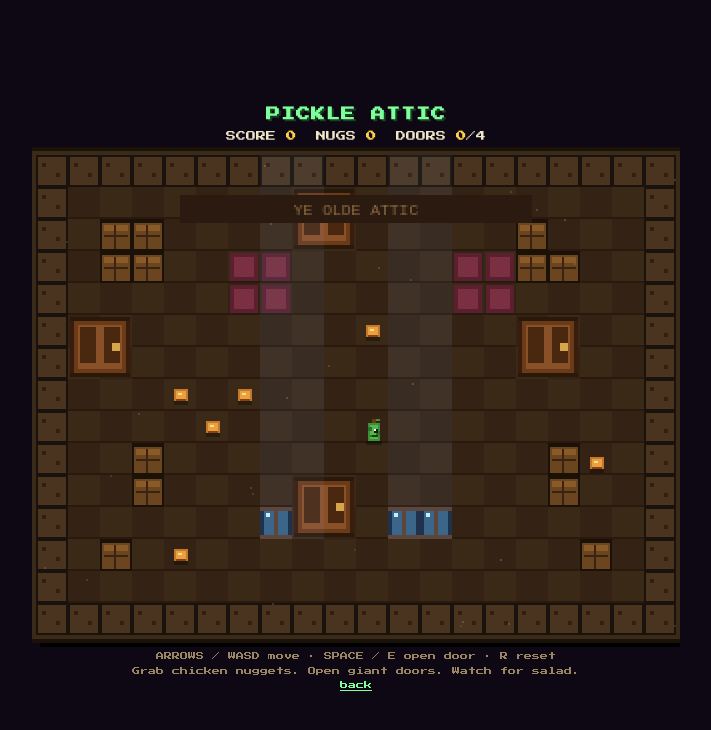
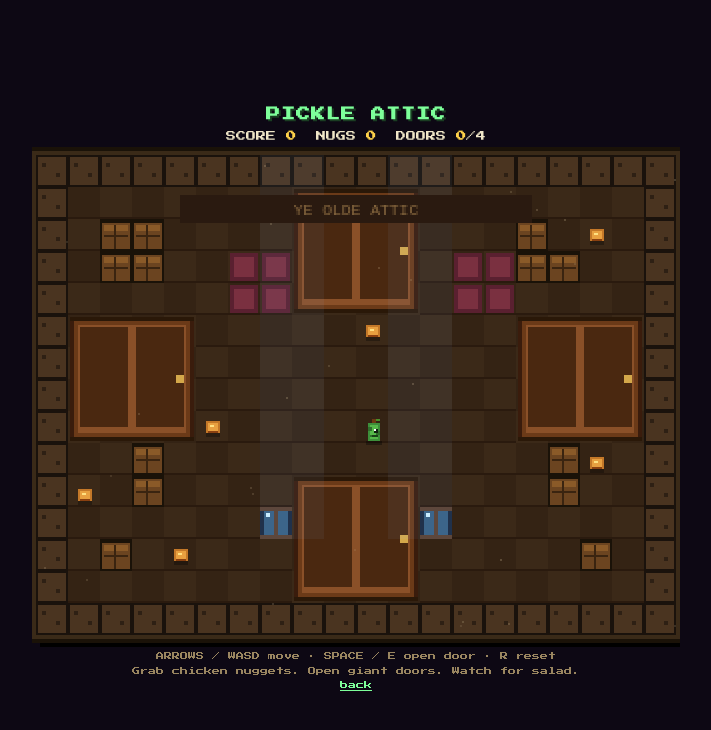
Before and after one commit to sniperd2k/evilgame.com, a plain HTML site: page attic.html in a window 1280 px wide. Shown: the whole page, without its empty margins (284-995 px from the left). Drawn offline with Linux system fonts and the light colour scheme.

Commit message:
AFG: actually make doors 4x4 tiles

```diff
--- a/attic.html
+++ b/attic.html
@@ -163,7 +163,7 @@
 
   function initDoors() {
     doors = doorDefs.map((d, id) => ({
-      x: d.x, y: d.y, w: 2, h: 2, open: false, id
+      x: d.x, y: d.y, w: 4, h: 4, open: false, id
     }));
     document.getElementById('doorsMax').textContent = String(doors.length);
   }
```
